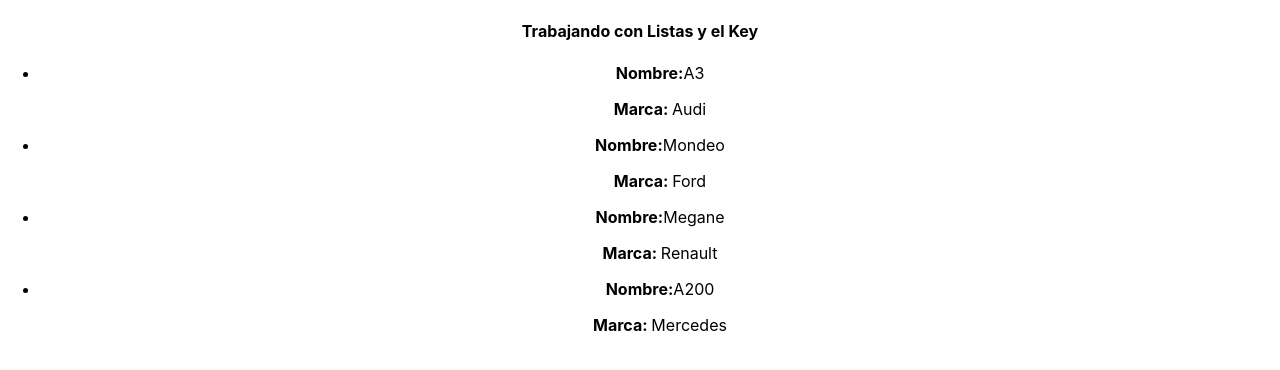
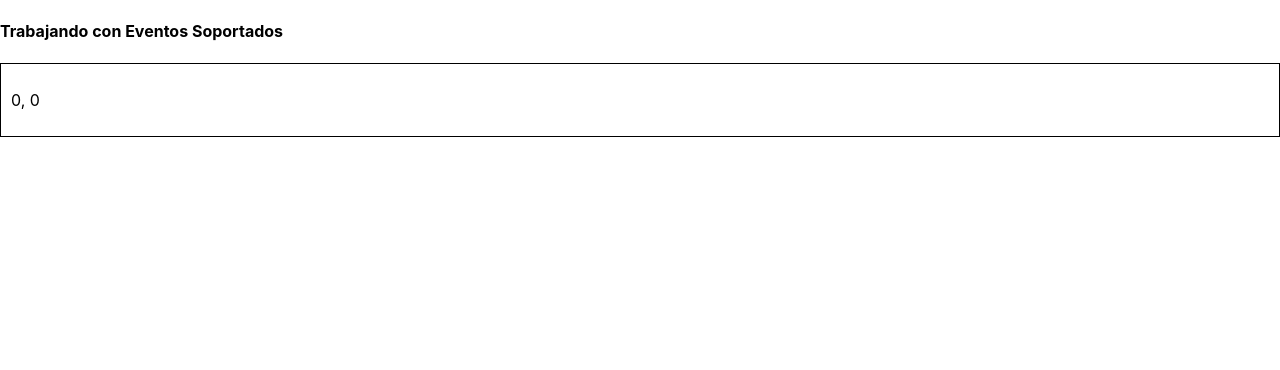
Before and after one commit to Julian542/cursoReact, a React (Create React App) app: page / in a window 1280 px wide. Shown: the top 370 px of the page. Built offline with nearby package versions, Linux system fonts and the light colour scheme.

Commit message:
trabajando con eventos soportados

```diff
--- a/src/App.js
+++ b/src/App.js
@@ -32,26 +32,29 @@
   title:<h1>Hola gente!</h1>
 }
 
-function App() {
-  const numbers = [1,1,3,4,5];
+
+class App extends Component {
+
+  constructor(){
+    super();
+    this.state = { mouseX:0 , mouseY:0}
+  }
+
+  handleMouseMove = (e) =>{
+    const {clientX, clientY} = e;
+    this.setState({ mouseX:clientX, mouseY:clientY});
+  }
+  render(){
   return (
-    <div className="App">
-      <h4>Trabajando con Listas y el Key</h4>
-      <ul>
-      {
-        cars.map( car => {
-          return(
-          <li key={car.id}>
-            <p><strong>Nombre:</strong>{car.name}</p>
-            <p><strong>Marca: </strong>{car.company}</p>
-          </li>
-          )
-        }
-        )
-      }
-      </ul>
+     <div>
+      <h4>Trabajando con Eventos Soportados</h4>
+      <div
+      onMouseMove={this.handleMouseMove}
+      style={{border:'1px solid #000', marginTop:10, padding:10}}>
+        <p>{this.state.mouseX}, {this.state.mouseY}</p>
+      </div>
     </div>
   );
+  }
 }
-
 export default App;
```
